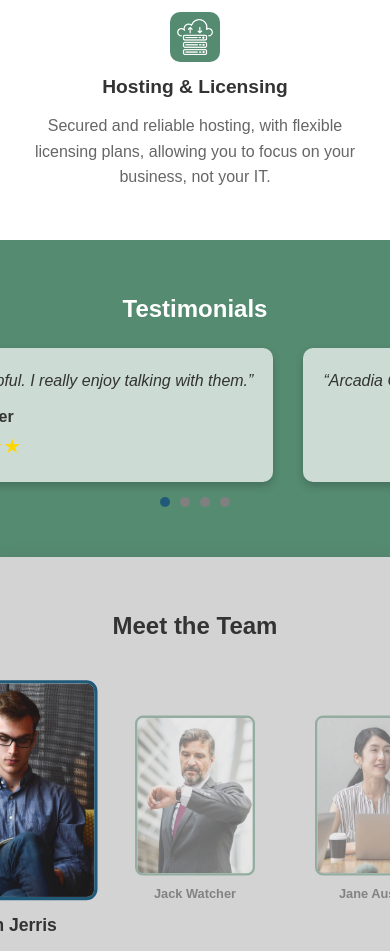
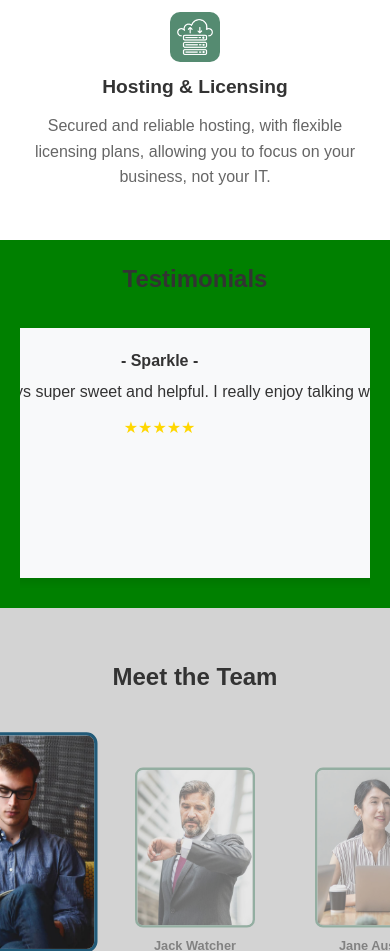
Before and after one commit to Gambit-Rogue83/peak14, a Flask app: page / in a window 390 px wide; the page is wider, and only the part inside the window is pictured. Shown: the part 2036-2987 px from the top of that part. Run offline with Flask 3, Linux system fonts and the light colour scheme.

Commit message:
Testimonial Cards working on infinite loop

```diff
--- a/static/js/script.js
+++ /dev/null
@@ -1,204 +0,0 @@
-
-   const testimonialSection = document.querySelector('.testimonial-section');
-const testimonialContainer = document.querySelector('.testimonial-container');
-const flickityViewport = document.querySelector('.flickity-viewport');
-const flickitySlider = document.querySelector('.flickity-slider');
-const carouselDots = document.querySelector('.carousel-dots');
-
-// **YOUR TESTIMONIAL DATA (Replace with your data):**
-const testimonials = [
-    { name: "Glimmer", quote: "The staff are always super sweet... (rest of Glimmer's quote)", rating: 5 },
-    { name: "Katrina", quote: "Arcadia Counseling has showed up... (rest of Katrina's quote)", rating: 4 },
-    { name: "Micah", quote: "This is one of the premier... (rest of Micah's quote)", rating: 5 },
-    // ... (Add ALL your testimonial objects here) ...
-];
-
-let currentSlide = 0;
-let isDragging = false;
-let startX = 0;
-let scrollLeftStart = 0;
-let touchStartX = 0;
-let touchStartY = 0;
-
-const numVisibleSlides = Math.floor(testimonialContainer.offsetWidth / 400); // Adjust 400 to match slide width
-const numBufferSlides = 2;
-
-function renderTestimonials() {
-    flickitySlider.innerHTML = '';
-
-    const startIndex = currentSlide - numBufferSlides;
-    const endIndex = currentSlide + numVisibleSlides + numBufferSlides;
-
-    for (let i = startIndex; i < endIndex; i++) {
-        const index = (i + testimonials.length) % testimonials.length;
-        const testimonial = testimonials[index];
-
-        const testimonialHTML = `
-            <blockquote style="position: absolute; left: 0px; transform: translateX(<span class="math-inline">\{i \* 100\}%\);"\>
-<div class\="testimonial\-inner"\>
-<div data\-shadow\="" class\="image\-icon "\>“</div\>
-<span class\="wrap"\>
-<span class\="testimonial\-name"\></span>{testimonial.name}</span>
-                        <span class="title"></span>
-                    </span>
-                    <p class="testimonial-quote">
-                        <span class="open-quote">“</span>${testimonial.quote}<span class="close-quote">”</span>
-                    </p>
-                    <div class="star-rating-wrap">
-                        <div class="star-rating">
-                            <span class="filled" style="width: 0%;"></span>
-                        </div>
-                    </div>
-                </div>
-            </blockquote>
-        `;
-        flickitySlider.innerHTML += testimonialHTML;
-    }
-
-    setTimeout(() => {
-        setStarRatings();
-    }, 0);
-}
-
-function setStarRatings() {
-    const testimonialInners = document.querySelectorAll('.testimonial-inner');
-
-    testimonialInners.forEach((inner, index) => {
-        const testimonial = testimonials[(currentSlide + index - numBufferSlides + testimonials.length) % testimonials.length];
-        const filledStars = inner.querySelector('.filled');
-        filledStars.style.width = `${testimonial.rating * 20}%`;
-    });
-}
-
-function updateDots() {
-    carouselDots.innerHTML = '';
-    for (let i = 0; i < testimonials.length; i++) {
-        const dot = document.createElement('div');
-        dot.classList.add('dot');
-        dot.addEventListener('click', () => goToSlide(i));
-        carouselDots.appendChild(dot);
-    }
-
-    const dots = document.querySelectorAll('.dot');
-    dots[currentSlide].classList.add('active');
-}
-
-function goToSlide(index) {
-    currentSlide = index;
-    renderTestimonials();
-    updateDots();
-}
-
-flickityViewport.addEventListener('mousedown', (e) => {
-    isDragging = true;
-    startX = e.clientX;
-    scrollLeftStart = flickityViewport.scrollLeft;
-});
-
-flickityViewport.addEventListener('mousemove', (e) => {
-    if (!isDragging) return;
-    e.preventDefault();
-    const deltaX = e.clientX - startX;
-    flickityViewport.scrollLeft = scrollLeftStart - deltaX;
-});
-
-flickityViewport.addEventListener('mouseup', () => {
-    isDragging = false;
-});
-
-flickityViewport.addEventListener('mouseleave', () => {
-    isDragging = false;
-});
-
-// Touch Events
-flickityViewport.addEventListener('touchstart', (e) => {
-    touchStartX = e.touches[0].clientX;
-    touchStartY = e.touches[0].
-
-
-    function toggleDropdown(header) {
-        const content = header.nextElementSibling;
-        const toggleIcon = header.querySelector('.dropdown-toggle');
-        content.style.display = content.style.display === 'block' ? 'none' : 'block';
-        toggleIcon.classList.toggle('active'); // Toggle plus/minus icon rotation
-    }
-
-
-    const privacyLink = document.getElementById('privacy-link');
-    const privacyOverlay = document.getElementById('privacy-overlay');
-    const closePrivacyButton = document.getElementById('close-privacy');
-
-    privacyLink.addEventListener('click', function (event) {
-        event.preventDefault(); // Prevent default link behavior
-        privacyOverlay.style.display = 'block';
-    });
-
-    closePrivacyButton.addEventListener('click', function () {
-        privacyOverlay.style.display = 'none';
-    });
-
-
-    function scrollToSection(sectionId) {
-    document.querySelector(`.${sectionId}-section`).scrollIntoView({ behavior: "smooth" });
-}
-
-    function scrollToTop() {
-      window.scrollTo({ top: 0, behavior: "smooth" });
-      document.getElementById("scrollToTop").style.display = "none";
-    }
-
-    window.addEventListener("scroll", function() {
-      const featuresSection = document.getElementById("features");
-      const arrow = document.getElementById("scrollToTop");
-      if (featuresSection.getBoundingClientRect().top <= 0) {
-        arrow.style.display = "flex";
-      } else {
-        arrow.style.display = "none";
-      }
-    });
-
-
-    let currentIndex = 0;
-    const members = document.querySelectorAll(".team-member");
-    const bioText = document.getElementById("bio-text");
-    const socialLinks = document.getElementById("social-links");
-
-    function updateCarousel() {
-        members.forEach((member, index) => {
-            member.classList.toggle("active", index === currentIndex);
-        });
-
-        const activeMember = members[currentIndex];
-        bioText.textContent = activeMember.dataset.bio;
-
-        // Update social media links
-        socialLinks.innerHTML = ""; // Clear existing links
-        const platforms = ["x", "facebook", "linkedin"];
-        platforms.forEach(platform => {
-            const link = activeMember.dataset[platform];
-            if (link) {
-                const a = document.createElement("a");
-                a.href = link;
-                a.target = "_blank";
-                const img = document.createElement("img");
-                img.src = `static/${platform}.png`; // Assuming you have icons named x.png, facebook.png, etc.
-                img.alt = platform;
-                a.appendChild(img);
-                socialLinks.appendChild(a);
-            }
-        });
-    }
-
-    function prevMember() {
-        currentIndex = (currentIndex === 0) ? members.length - 1 : currentIndex - 1;
-        updateCarousel();
-    }
-
-    function nextMember() {
-        currentIndex = (currentIndex === members.length - 1) ? 0 : currentIndex + 1;
-        updateCarousel();
-    }
-
-    updateCarousel();
-
-    document.getElementById("year").textContent = new Date().getFullYear();
--- a/static/main.css
+++ b/static/main.css
@@ -376,68 +376,74 @@ nav {
 /* TESTIMONIAL */
 /**************/
 .testimonial-section {
-    background-color: #558B71;
-    padding: 50px;
     text-align: center;
+    padding: 20px;
+    overflow: hidden;
+    position: relative;
+    background-color: green;
+    width: 100%;
+    margin: auto;
 }
+
+.testimonial-slider {
+    width: 100%;
+    overflow: hidden;
+    white-space: nowrap;
+    position: relative;
+}
+
+.slides {
+    display: flex;
+    animation: scroll 15s linear infinite;
+    width: max-content;
+}
+
+.testimonial-card {
+    display: inline-block;
+    width: 250px;
+    height: 250px;
+    box-sizing: border-box;
+    padding: 20px;
+    background: #f8f9fa;
+    border-radius: 8px;
+    box-shadow: 0px 4px 10px rgba(0, 0, 0, 0.1);
+    margin: 10px;
+    text-align: center;
+    white-space: normal;
+}
+
+.testimonial-name {
+    font-weight: bold;
+    margin-bottom: 5px;
+}
+
+.testimonial-text {
+    flex-grow: 1; /* Allow text to take up available space */
+    overflow: hidden;
+    max-height: calc(5 * 1.2em);
+    text-overflow: ellipsis;
+    margin-bottom: 10px;
+}
+
 .testimonial-title {
-    color: white;
-    font-size: 24px;
+    text-align: center;
     margin-bottom: 20px;
 }
-.testimonial-slider {
-    display: flex;
-    flex-direction: column;
-    align-items: center;
-    position: relative;
-    cursor: grab;
-    max-width: 80vw;
-    margin: auto;
+
+.star-rating {
+    text-align: center; /* Center the stars */
+    color: gold; /* Star color */
 }
-.slides {
-    display: flex;
-    transition: transform 0.3s ease-out;
-    cursor: grab;
-    width: max-content;
-    justify-content: center;
-}
-.testimonial-card {
-    min-width: 300px;
-    padding: 20px;
-    margin: 0 15px;
-    background-color: #ccdcd4;
-    border-radius: 10px;
-    box-shadow: 0 4px 8px rgba(0, 0, 0, 0.2);
-    text-align: center;
-    user-select: none;
-}
-.testimonial-text {
-    font-style: italic;
-}
-.testimonial-name {
-    font-weight: bold;
-    margin-top: 10px;
-}
-.star-rating {
-    color: gold;
-    font-size: 20px;
-}
-.dot-track {
-    display: flex;
-    justify-content: center;
-    margin-top: 15px;
-}
-.dot {
-    width: 10px;
-    height: 10px;
-    margin: 0 5px;
-    background-color: grey;
-    border-radius: 50%;
-    transition: background-color 0.3s ease;
-}
-.dot.active {
-    background-color: #215A78;
-}
+
+@keyframes scroll {
+        from {
+            transform: translateX(0);
+        }
+        to {
+            transform: translateX(-100%);
+        }
+    }
+
 
 
 /*****************/
@@ -937,6 +943,19 @@ footer {
     }
 }
 
+@media (max-width: 768px) {
+        .testimonial-card {
+            flex: 0 0 50%; /* Shows 2 at a time on smaller screens */
+            min-width: 50%;
+        }
+    }
+
+    @media (max-width: 500px) {
+        .testimonial-card {
+            flex: 0 0 100%; /* Shows 1 at a time on mobile */
+            min-width: 100%;
+        }
+    }
 
 
 
--- a/templates/index.html
+++ b/templates/index.html
@@ -219,30 +219,52 @@
         <div class="testimonial-slider">
             <div class="slides">
                 <div class="testimonial-card">
+                    <p class="testimonial-name">- Sparkle -</p>
                     <p class="testimonial-text">“The staff are always super sweet and helpful. I really enjoy talking
                         with them.”</p>
-                    <p class="testimonial-name">- Glimmer</p>
                     <div class="star-rating">★★★★★</div>
                 </div>
                 <div class="testimonial-card">
+                    <p class="testimonial-name">- Glimmer -</p>
                     <p class="testimonial-text">“The staff are always super sweet and helpful. I really enjoy talking
                         with them.”</p>
-                    <p class="testimonial-name">- Glimmer</p>
                     <div class="star-rating">★★★★★</div>
                 </div>
                 <div class="testimonial-card">
+                    <p class="testimonial-name">- Katrina -</p>
                     <p class="testimonial-text">“Arcadia Counseling has showed up for our family time and time
                         again.”</p>
-                    <p class="testimonial-name">- Katrina</p>
                     <div class="star-rating">★★★★★</div>
                 </div>
                 <div class="testimonial-card">
+                    <p class="testimonial-name">- Micah -</p>
                     <p class="testimonial-text">“This is one of the premier therapy offices in Utah County!”</p>
-                    <p class="testimonial-name">- Micah</p>
+                    <div class="star-rating">★★★★★</div>
+                </div>
+                <div class="testimonial-card">
+                    <p class="testimonial-name">- Sparkle -</p>
+                    <p class="testimonial-text">“The staff are always super sweet and helpful. I really enjoy talking
+                        with them.”</p>
+                    <div class="star-rating">★★★★★</div>
+                </div>
+                <div class="testimonial-card">
+                    <p class="testimonial-name">- Glimmer -</p>
+                    <p class="testimonial-text">“The staff are always super sweet and helpful. I really enjoy talking
+                        with them.”</p>
+                    <div class="star-rating">★★★★★</div>
+                </div>
+                <div class="testimonial-card">
+                    <p class="testimonial-name">- Katrina -</p>
+                    <p class="testimonial-text">“Arcadia Counseling has showed up for our family time and time
+                        again.”</p>
+                    <div class="star-rating">★★★★★</div>
+                </div>
+                <div class="testimonial-card">
+                    <p class="testimonial-name">- Micah -</p>
+                    <p class="testimonial-text">“This is one of the premier therapy offices in Utah County!”</p>
                     <div class="star-rating">★★★★★</div>
                 </div>
             </div>
-            <div class="dot-track"></div>
         </div>
     </section>
 
@@ -685,68 +707,6 @@
 
 
 <script>
-let isDragging = false;
-let startPos = 0;
-let currentTranslate = 0;
-let prevTranslate = 0;
-let animationID;
-const slides = document.querySelector(".slides");
-const cards = document.querySelectorAll(".testimonial-card");
-const totalSlides = cards.length;
-const dotTrack = document.querySelector(".dot-track");
-let index = 0;
-
-for (let i = 0; i < totalSlides; i++) {
-    let dot = document.createElement("div");
-    dot.classList.add("dot");
-    if (i === 0) dot.classList.add("active");
-    dotTrack.appendChild(dot);
-}
-const dots = document.querySelectorAll(".dot");
-
-slides.addEventListener("mousedown", startDrag);
-slides.addEventListener("mouseup", endDrag);
-slides.addEventListener("mouseleave", endDrag);
-slides.addEventListener("mousemove", drag);
-slides.addEventListener("touchstart", startDrag);
-slides.addEventListener("touchend", endDrag);
-slides.addEventListener("touchmove", drag);
-
-function startDrag(event) {
-    isDragging = true;
-    startPos = getPositionX(event);
-    animationID = requestAnimationFrame(animation);
-    slides.style.transition = "none";
-    slides.style.cursor = "grabbing";
-}
-
-function endDrag() {
-    isDragging = false;
-    cancelAnimationFrame(animationID);
-    slides.style.cursor = "grab";
-    const movedBy = currentTranslate - prevTranslate;
-    prevTranslate = currentTranslate;
-    setPositionByIndex();
-    slides.style.transition = "transform 0.3s ease-out";
-}
-
-function drag(event) {
-    if (!isDragging) return;
-    const currentPosition = getPositionX(event);
-    currentTranslate = prevTranslate + (currentPosition - startPos) * 1.5;
-    slides.style.transform = `translateX(${currentTranslate}px)`;
-}
-
-function getPositionX(event) {
-    return event.type.includes("mouse") ? event.pageX : event.touches[0].clientX;
-}
-
-function setPositionByIndex() {
-    slides.style.transition = "transform 0.3s ease-out";
-    prevTranslate = currentTranslate;
-    dots.forEach(dot => dot.classList.remove("active"));
-    dots[index % dots.length].classList.add("active");
-}
 </script>
 <script>
     function toggleDropdown(header) {
@@ -837,6 +797,5 @@ function setPositionByIndex() {
 <script>
     document.getElementById("year").textContent = new Date().getFullYear();
 </script>
-<script src="static/js/script.js"></script>
 </body>
 </html>
```
Also changed, not shown: templates/script.js (added, +156 -0 lines).
